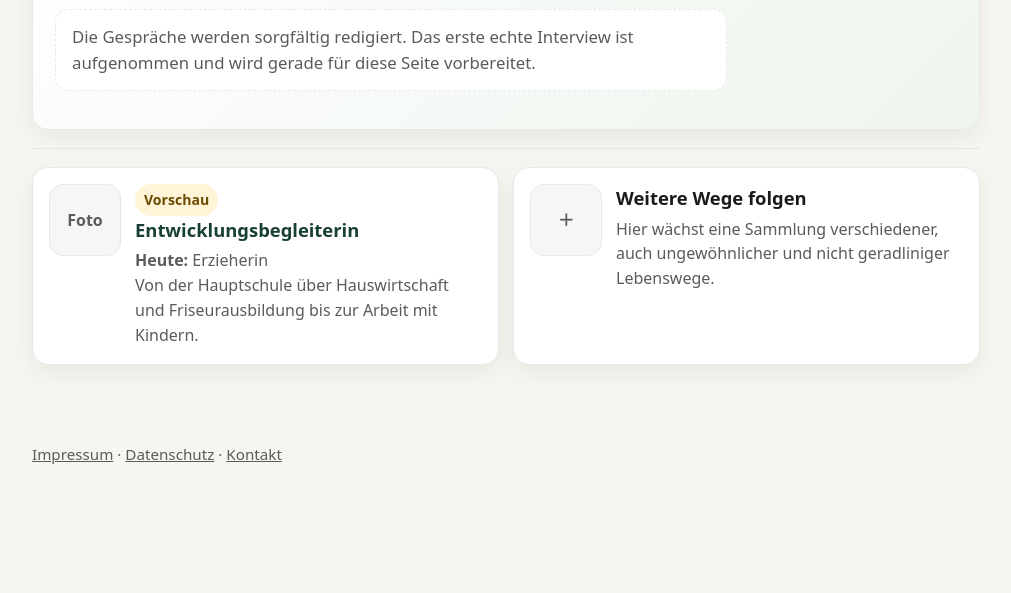
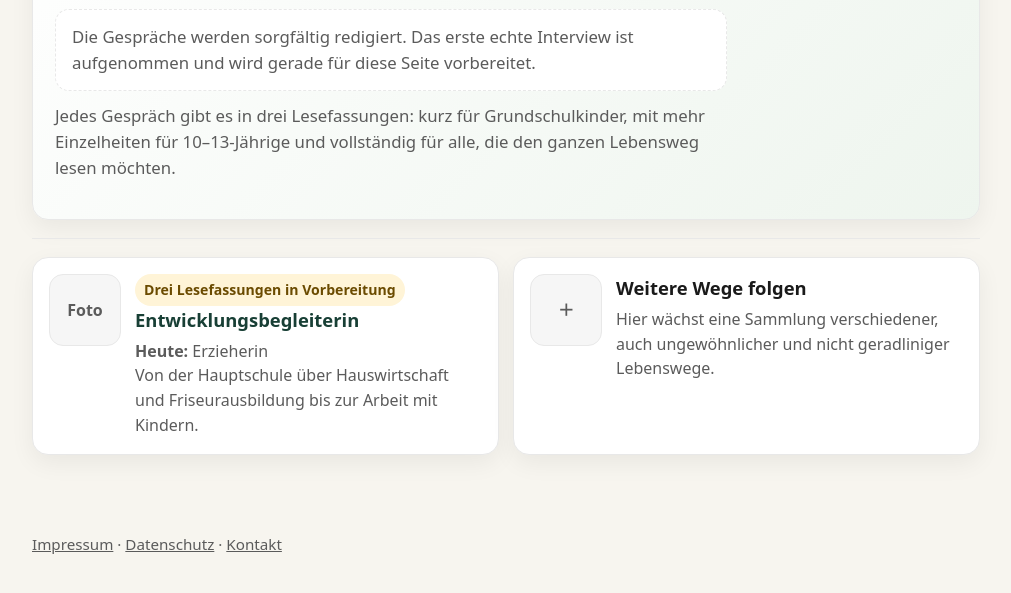
Before and after one commit to woKrasa/wenn-ich.gross-bin, a plain HTML site: page wenn-ich-gross-bin-site/interviews.html in a window 1280 px wide. Shown: the part 285-878 px from the top of the page, without its empty margins (134-1145 px from the left). Before the commit the page ends 800 px from the top, so only its background shows below. Drawn offline with Linux system fonts and the light colour scheme.

Commit message:
Website-Datei aktualisieren: interviews.html

```diff
--- a/wenn-ich-gross-bin-site/interviews.html
+++ b/wenn-ich-gross-bin-site/interviews.html
@@ -37,6 +37,7 @@
     und was hat mir Schule später doch gebracht?
   </p>
   <p class="notice">Die Gespräche werden sorgfältig redigiert. Das erste echte Interview ist aufgenommen und wird gerade für diese Seite vorbereitet.</p>
+  <p>Jedes Gespräch gibt es in drei Lesefassungen: kurz für Grundschulkinder, mit mehr Einzelheiten für 10–13-Jährige und vollständig für alle, die den ganzen Lebensweg lesen möchten.</p>
 </section>
 
 <div class="hr" role="separator"></div>
@@ -45,7 +46,7 @@
   <article class="interview-card">
     <div class="thumb" aria-hidden="true">Foto</div>
     <div>
-      <span class="status">Vorschau</span>
+      <span class="status">Drei Lesefassungen in Vorbereitung</span>
       <h3><a href="interview-erzieherin.html">Entwicklungsbegleiterin</a></h3>
       <p><strong>Heute:</strong> Erzieherin</p>
       <p>Von der Hauptschule über Hauswirtschaft und Friseurausbildung bis zur Arbeit mit Kindern.</p>
```
